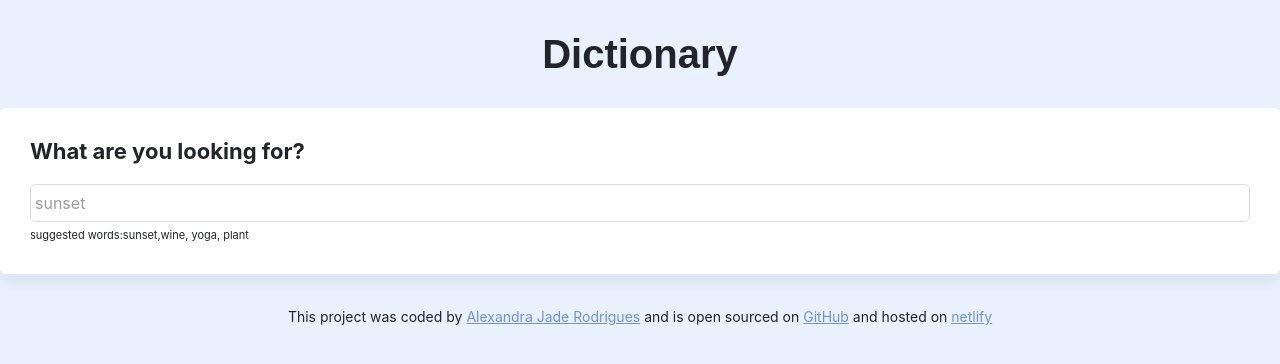
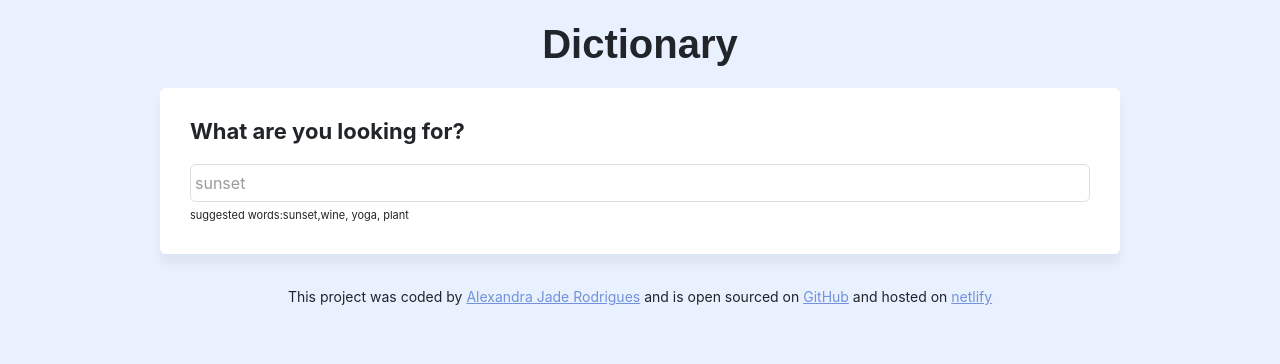
Before and after one commit to Alexandra-Jade/dictionary-project, a React (Create React App) app: page / in a window 1280 px wide. Shown: the top 364 px of the page. Built offline with nearby package versions, Linux system fonts and the light colour scheme; no server answers.

Commit message:
Centred the app

```diff
--- a/src/App.css
+++ b/src/App.css
@@ -5,9 +5,14 @@ body {
 a  {
     color:#7292dc
 }
+.App {
+    max-width: 960px;
+    margin: 0 auto;
+
+}
 
 .App-header {
-    margin:30px 0;
+    margin:20px auto;
     text-align: center;
     font-size: xx-large;
     font-weight: 660;
```
